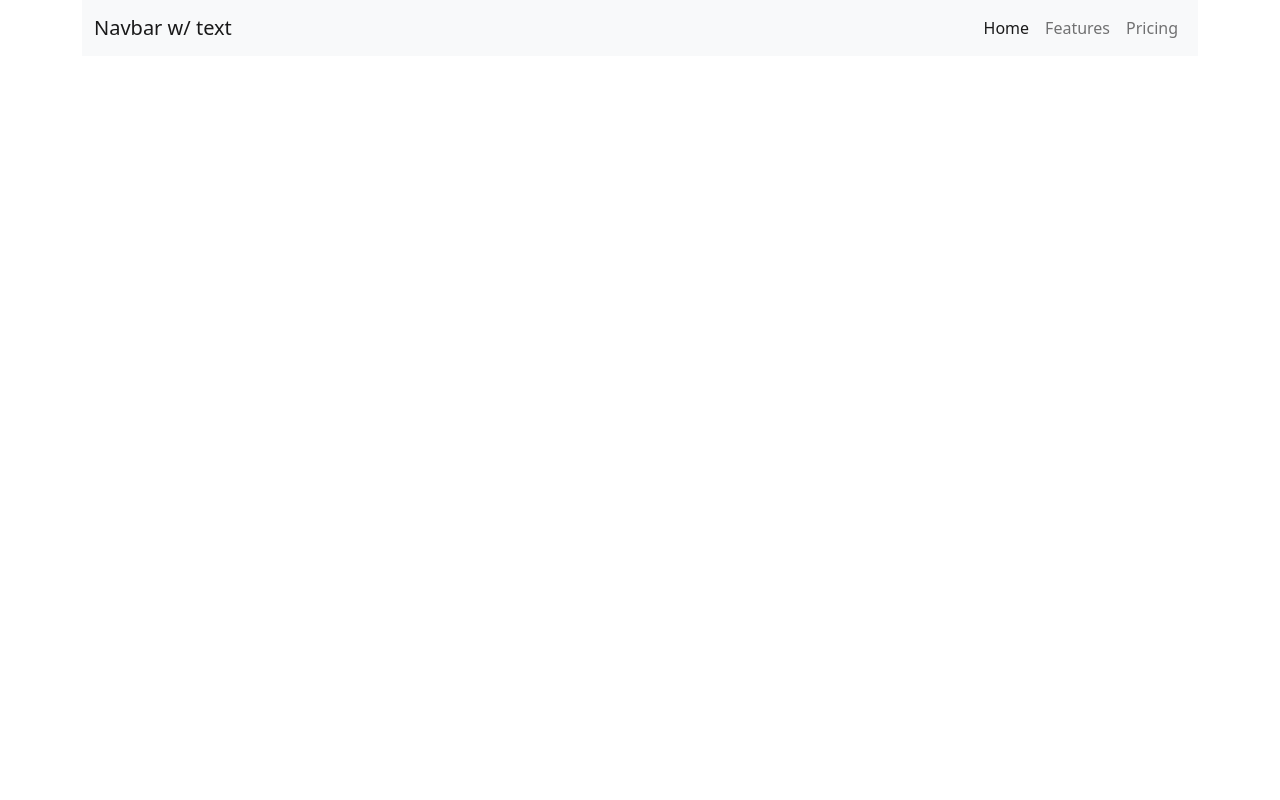
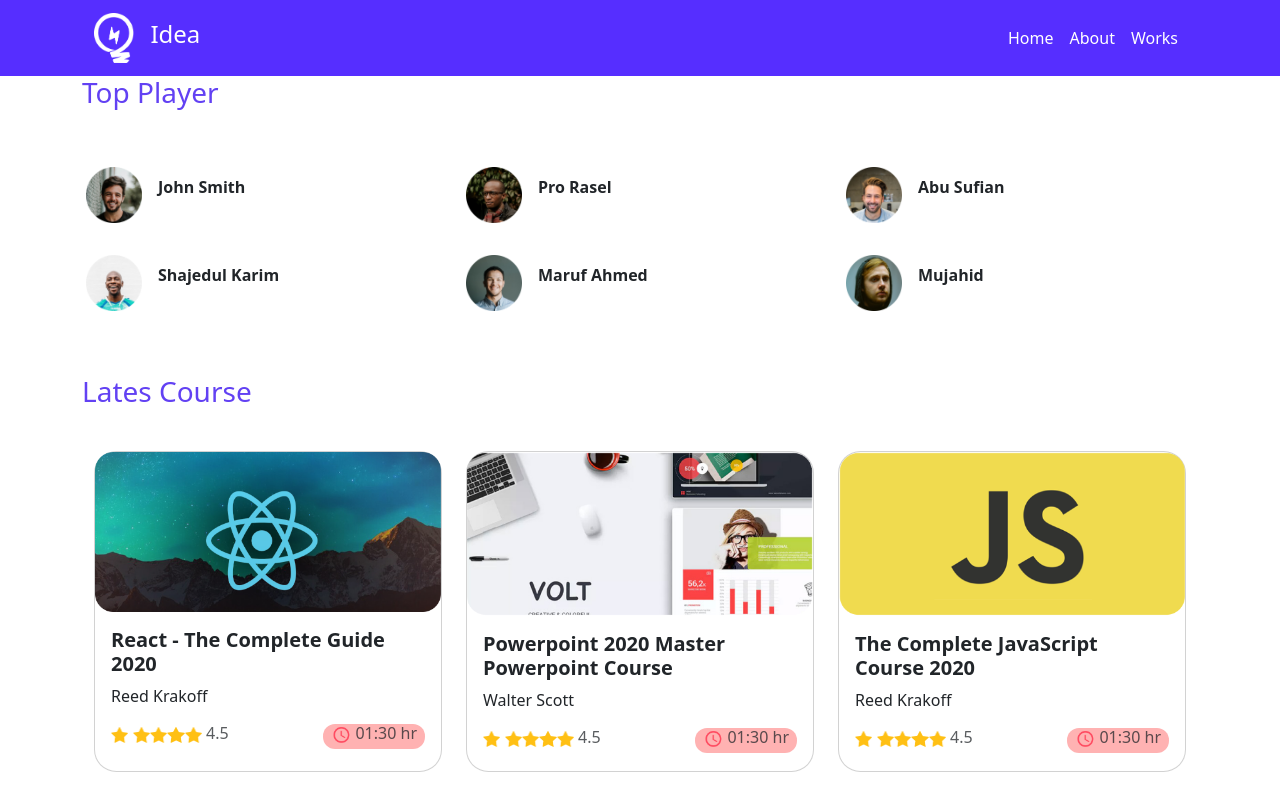
Before and after one commit to wahidrana2108/leader-board, a plain HTML site: page index.html in a window 1280 px wide. Drawn offline with nearby package versions, Linux system fonts and the light colour scheme.

Commit message:
latest course added

```diff
--- a/index.html
+++ b/index.html
@@ -9,30 +9,121 @@
     <link rel="stylesheet" href="style/css/style.css">
 </head>
 <body>
+    <!-- navbar start -->
+
+    <div class="bg-color">
         <div class="container">
-        <nav class="navbar navbar-expand-lg bg-light">
+            <nav class="navbar navbar-expand-lg">
       <div class="container-fluid">
-    <a class="navbar-brand" href="#">Navbar w/ text</a>
+        <a class="navbar-brand" href="#"><img src="images/icons/logo.png" alt=""></a><h4 class="me-auto text-white">Idea</h4>
         <button class="navbar-toggler" type="button" data-bs-toggle="collapse" data-bs-target="#navbarText" aria-controls="navbarText" aria-expanded="false" aria-label="Toggle navigation">
           <span class="navbar-toggler-icon"></span>
         </button>
         <div class="collapse navbar-collapse" id="navbarText">
           <ul class="navbar-nav ms-auto mb-2 mb-lg-0">
             <li class="nav-item">
-          <a class="nav-link active" aria-current="page" href="#">Home</a>
+              <a class="nav-link active text-white" aria-current="page" href="#">Home</a>
             </li>
             <li class="nav-item">
-          <a class="nav-link" href="#">Features</a>
+              <a class="nav-link active text-white" href="#">About</a>
             </li>
             <li class="nav-item">
-          <a class="nav-link" href="#">Pricing</a>
+              <a class="nav-link active text-white" href="#">Works</a>
             </li>
           </ul>
         </div>
       </div>
     </nav>
         </div>
+    </div>
 
+
+    <!-- top plater start -->
+    <main class="mx-auto">
+      <section class="container top-player">
+        <h3 class="blue_text">Top Player<br><br></h3>
+        <div class="row">
+          <div class="player p-3 d-flex align-items-center col-md-4 col-sm-6">
+            <img src="images/players/player-1.png" alt="">
+            <p class="fw-bold ps-3">John Smith
+            </p>
+          </div>
+          <div class="player p-3 d-flex align-items-center col-md-4 col-sm-6">
+            <img src="images/players/player-2.png" alt="">
+            <p class="fw-bold ps-3">Pro Rasel
+            </p>
+          </div>
+          <div class="player p-3 d-flex align-items-center col-md-4 col-sm-6">
+            <img src="images/players/player-3.png" alt="">
+            <p class="fw-bold ps-3">Abu Sufian</p>
+          </div>
+          <div class="player p-3 d-flex align-items-center col-md-4 col-sm-6">
+            <img src="images/players/player-4.png" alt="">
+            <p class="fw-bold ps-3">Shajedul Karim</p>
+          </div>
+          <div class="player p-3 d-flex align-items-center col-md-4 col-sm-6">
+            <img src="images/players/player-5.png" alt="">
+            <p class="fw-bold ps-3">Maruf Ahmed
+            </p>
+          </div>
+          <div class="player p-3 d-flex align-items-center col-md-4 col-sm-6">
+            <img src="images/players/player-6.png" alt="">
+            <p class="fw-bold ps-3">Mujahid</p>
+          </div>
+        </div>
+      </section><br><br>
+
+      <section class="container top-blog">
+        <h3 class="blue_text">Lates Course <br><br></h3>
+        <div class="container">
+          <div class="row row-cols-1 row-cols-md-3 g-4">
+            <div class="col">
+              <div class="card h-100">
+                <img src="images/courses/course-1.png" class="card-img-top" alt="...">
+                <div class="card-body">
+                  <h5 class="card-title fw-bold">React - The Complete
+                    Guide 2020</h5>
+                  <p class="card-text">Reed Krakoff</p>
+                    <div class="d-flex justify-content-between">
+                      <small class="text-muted resize"><h6><img src="images/icons/star.png" alt=""> <img src="images/icons/star.png" alt=""><img src="images/icons/star.png" alt=""><img src="images/icons/star.png" alt=""><img src="images/icons/star.png" alt=""> 4.5</h6></small>
+
+                      <small class="text-muted clock highlight"><h6 class="me-2 ms-2"><img src="images/icons/clock.png" alt=""> 01:30 hr</h6></small>
+                    </div>
+                </div>
+              </div>
+            </div>
+            <div class="col">
+              <div class="card h-100">
+                <img src="images/courses/course-2.png" class="card-img-top" alt="...">
+                <div class="card-body">
+                  <h5 class="card-title fw-bold">Powerpoint 2020  Master Powerpoint Course</h5>
+                  <p class="card-text">Walter Scott</p>
+                    <div class="d-flex justify-content-between">
+                      <small class="text-muted resize"><h6><img src="images/icons/star.png" alt=""> <img src="images/icons/star.png" alt=""><img src="images/icons/star.png" alt=""><img src="images/icons/star.png" alt=""><img src="images/icons/star.png" alt=""> 4.5</h6></small>
+
+                      <small class="text-muted clock highlight"><h6 class="me-2 ms-2"><img src="images/icons/clock.png" alt=""> 01:30 hr</h6></small>
+                    </div>
+                </div>
+              </div>
+            </div>
+            <div class="col d-flex align-content-around flex-wrap">
+              <div class="card h-100">
+                <img src="images/courses/course-3.png" class="card-img-top" alt="...">
+                <div class="card-body">
+                  <h5 class="card-title fw-bold">The Complete JavaScript Course 2020</h5>
+                  <p class="card-text">Reed Krakoff</p>
+                  <div class="d-flex justify-content-between">
+                    <small class="text-muted resize"><h6><img src="images/icons/star.png" alt=""> <img src="images/icons/star.png" alt=""><img src="images/icons/star.png" alt=""><img src="images/icons/star.png" alt=""><img src="images/icons/star.png" alt=""> 4.5</h6></small>
+
+                    <small class="text-muted clock highlight"><h6 class="me-2 ms-2"><img src="images/icons/clock.png" alt=""> 01:30 hr</h6></small>
+                </div>
+                </div>
+              </div>
+            </div>
+          </div>
+        </div>
+      </section>
+    </main>
 
 
 
--- a/style/css/style.css
+++ b/style/css/style.css
@@ -0,0 +1,33 @@
+.bg-color{
+    background-color: #562EFF;
+}
+
+.blue_text{
+    color: #6241f3;
+}
+
+.navbar img{
+    width: 40.42px;
+    height: 51;
+}
+
+.player img{
+    width: 56px;
+    height: 56px;
+}
+ .resize img{
+    height: 16px;
+ }
+  .clock img{
+    height: 20px;
+  }
+
+ .highlight{
+    height: 25px;
+    background-color: rgba(255, 0, 0, 0.3);
+    border-radius: 12px;
+ }
+
+ .card{
+    --bs-card-border-radius: 1.4rem;
+ }
```
Lines whose indentation alone changed are shown as unchanged.
